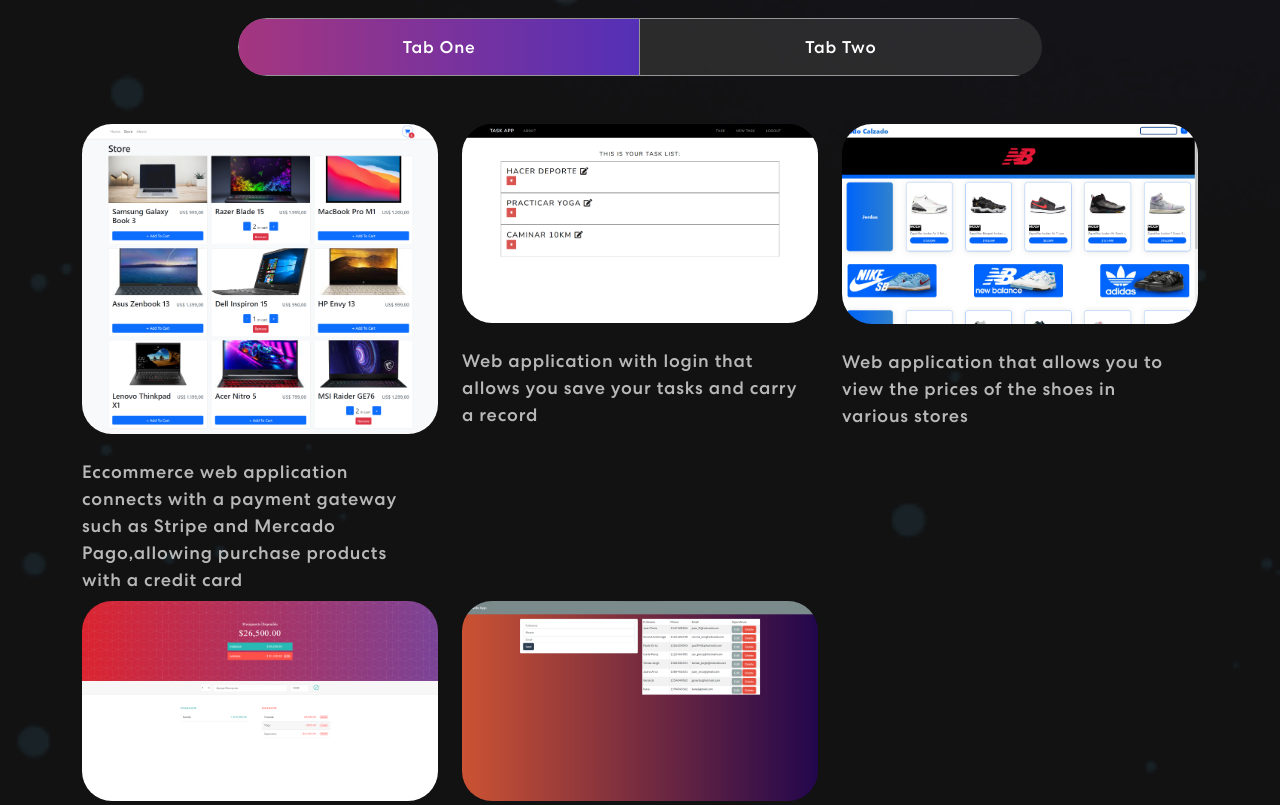
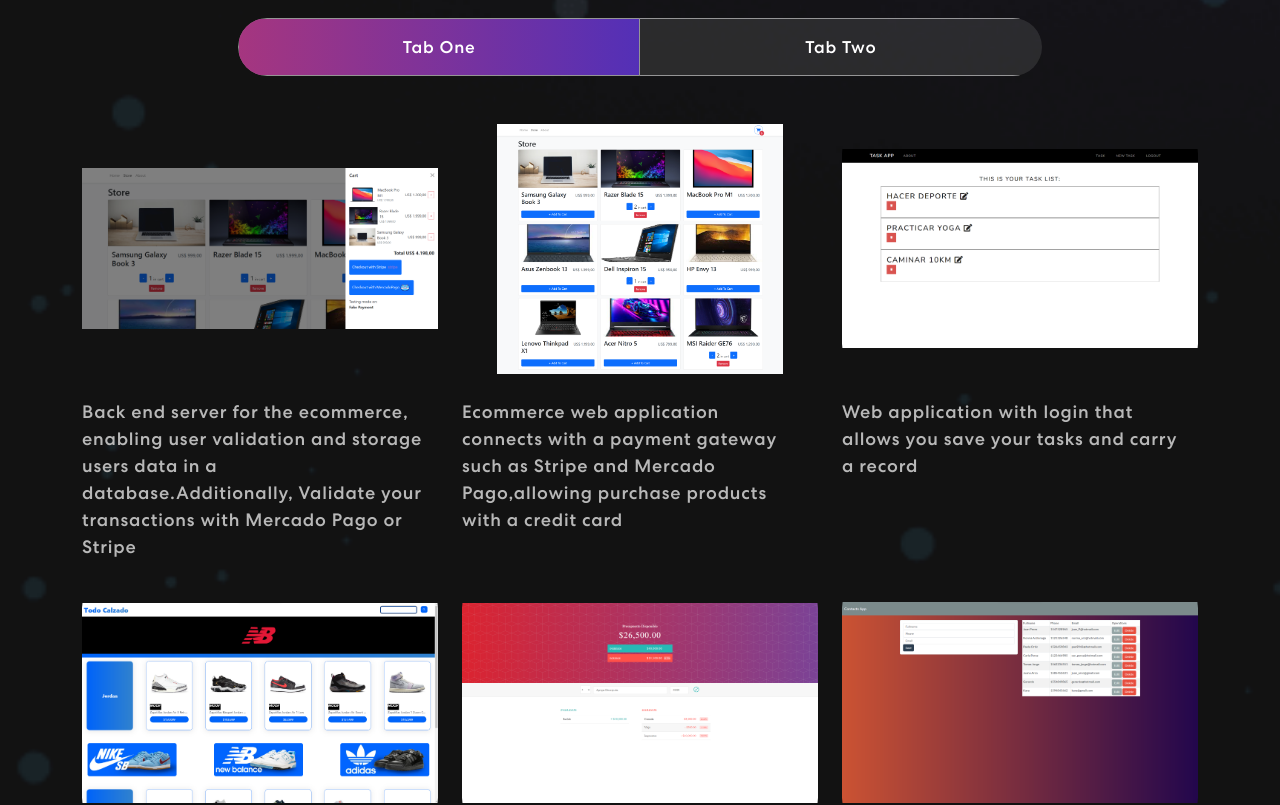
Before and after one commit to FrancoMirandaDev/Portfolio, a React (Create React App) app: page / in a window 1280 px wide. Shown: the part 1900-2705 px from the top of the page. Built offline with nearby package versions, Linux system fonts and the light colour scheme.

Commit message:
Add Projects

```diff
--- a/src/App.css
+++ b/src/App.css
@@ -458,6 +458,12 @@
   border-radius: 0 55px 55px 0;
 }
 
+.proj-item h6 {
+  font-size: 18px;
+  line-height: 1.5em;
+  padding-bottom: 10px;
+}
+
 .proj-imgbx a{
   padding: 50px;
 }
@@ -467,7 +473,17 @@
   border-radius: 30px;
   overflow: hidden;
   margin-bottom: 24px;
+  height: 250px;
+
 }
+
+.proj-imgbx img {
+    width: 100%;
+    height: 100%;
+    object-fit: contain; /* or object-fit: contain; depending on your preference */
+
+  }
+
 .proj-imgbx::before {
   content: "";
   background: linear-gradient(90.21deg, #AA367C -5.91%, #4A2FBD 111.58%);
--- a/src/components/ProjectCard.js
+++ b/src/components/ProjectCard.js
@@ -2,7 +2,7 @@
 
 export const ProjectCard = ({ title, category, imgUrl, link, description }) => {
   return (
-    <Col sm={6} md={4}>
+    <Col sm={6} md={4} className="proj-item">
       <a href={link} target="_blank" rel="noopener noreferrer">
         <div className="proj-imgbx">
           <img src={imgUrl} alt={title} />
--- a/src/components/Projects.js
+++ b/src/components/Projects.js
@@ -6,6 +6,7 @@
 import projImg3 from "../assets/img/Presupuestos.png";
 import projImg4 from "../assets/img/Conctacts-app.png";
 import projImg5 from "../assets/img/Store-Pc.png";
+import projImg6 from "../assets/img/Store-Pc-3.png";
 
 import "animate.css";
 import TrackVisibility from "react-on-screen";
@@ -13,12 +14,20 @@
 export const Projects = () => {
   const projects = [
     {
+      title: "Shop Pc (Server)",
+      category: "Javascript + Node.Js + Express + SQL",
+      link: "https://github.com/FrancoMirandaDev/Shop-Pc-BackEnd",
+      imgUrl: projImg6,
+      description:
+        "Back end server for the ecommerce,  enabling user validation and storage users data in a database.Additionally, Validate your transactions with Mercado Pago or Stripe",
+    },
+    {
       title: "Shop Pc",
-      category: "TypeScript + React Js + Bootstrap + React Hooks",
+      category: "TypeScript + React Js + Bootstrap + SQL",
       link: "https://github.com/FrancoMirandaDev/Shop-Pc-FrontEnd",
       imgUrl: projImg5,
       description:
-        "Eccommerce web application connects with a payment gateway such as Stripe and Mercado Pago,allowing purchase products with a credit card",
+        "Ecommerce web application connects with a payment gateway such as Stripe and Mercado Pago,allowing purchase products with a credit card",
     },
     {
       title: "Task List",
```
Also changed, not shown: 1 other file (tests, documents, lock files or other folders).
